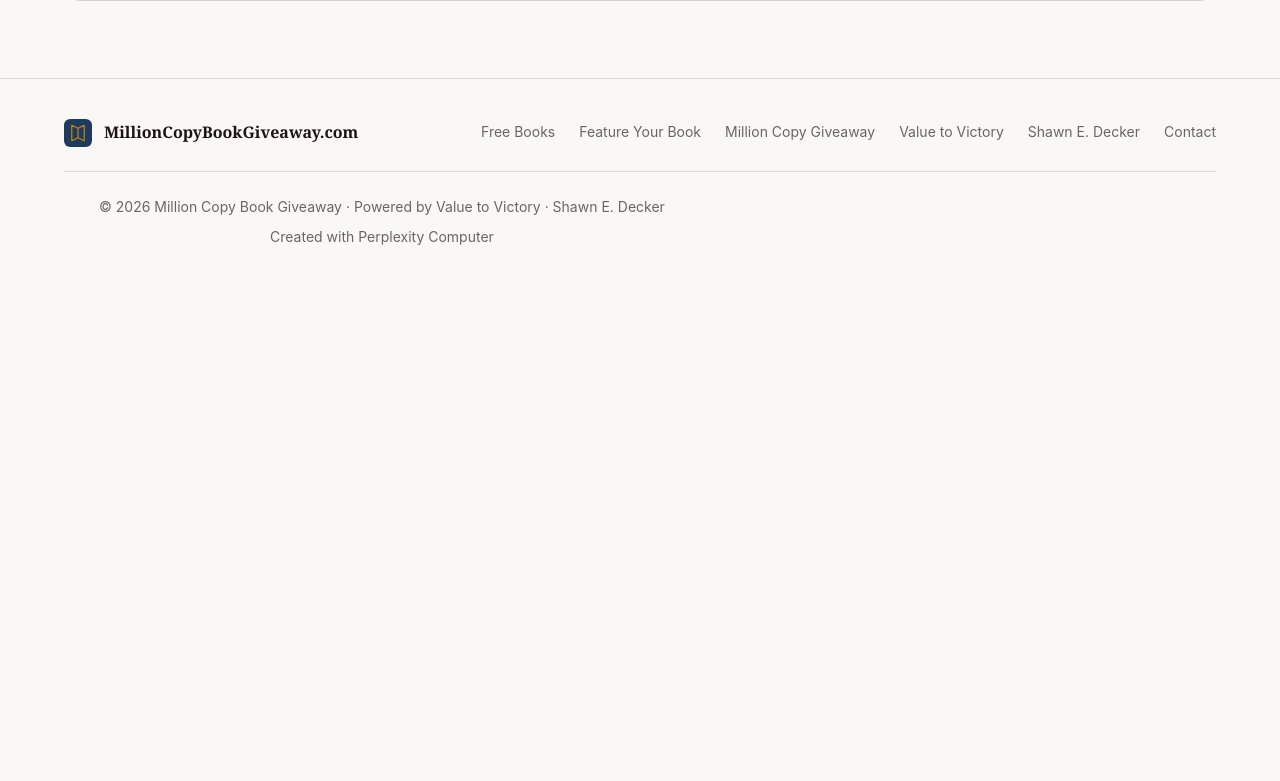
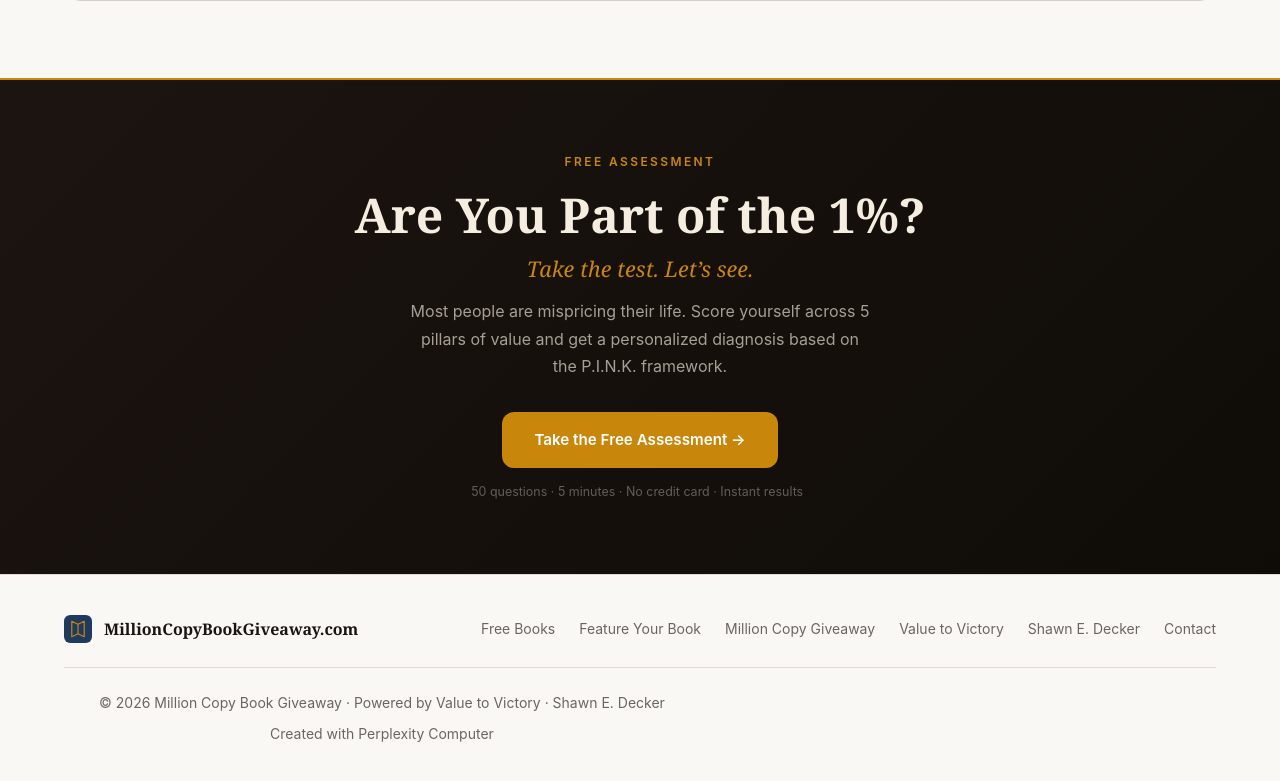
Before and after one commit to ShawnDecker/million-copy-book-giveaway, a plain HTML site: page index.html in a window 1280 px wide. Shown: the part 5245-6026 px from the top of the page. Before the commit the page ends 5533 px from the top, so only its background shows below. Drawn offline with Linux system fonts and the light colour scheme; a web font is replaced by a local one.

Commit message:
Add 'Are you part of the 1%?' assessment CTA section

```diff
--- a/index.html
+++ b/index.html
@@ -351,6 +351,18 @@
   </div>
 </section>
 
+<!-- ====== 1% HOOK CTA ====== -->
+<section style="background:linear-gradient(135deg,#1c1410 0%,#0f0c08 100%);padding:72px 24px;text-align:center;border-top:2px solid var(--color-accent,#c8954a);">
+  <div class="container" style="max-width:620px;">
+    <span style="font-family:var(--font-body,'Satoshi'),sans-serif;font-size:0.75rem;font-weight:600;text-transform:uppercase;letter-spacing:.2em;color:var(--color-accent,#c8954a);display:block;margin-bottom:16px;">Free Assessment</span>
+    <h2 style="font-family:var(--font-display,'Erode'),serif;font-size:clamp(2rem,5vw,3rem);font-weight:700;color:#f5ede0;line-height:1.15;margin:0 0 10px;">Are You Part of the 1%?</h2>
+    <p style="font-family:var(--font-display,'Erode'),serif;font-size:clamp(1.1rem,2.5vw,1.35rem);color:var(--color-accent,#c8954a);font-style:italic;font-weight:500;margin:0 0 12px;">Take the test. Let&#8217;s see.</p>
+    <p style="font-family:var(--font-body,'Satoshi'),sans-serif;font-size:1rem;color:rgba(245,237,224,.65);line-height:1.7;max-width:460px;margin:0 auto 32px;">Most people are mispricing their life. Score yourself across 5 pillars of value and get a personalized diagnosis based on the P.I.N.K. framework.</p>
+    <a href="https://valuetovictory.com/assessment" target="_blank" rel="noopener noreferrer" class="btn btn--accent btn--lg" style="font-size:0.95rem;">Take the Free Assessment &#8594;</a>
+    <p style="font-size:0.78rem;color:rgba(245,237,224,.35);margin-top:14px;">50 questions &middot; 5 minutes &middot; No credit card &middot; Instant results</p>
+  </div>
+</section>
+
 <!-- ====== FOOTER ====== -->
 <footer class="footer">
   <div class="container">
```
